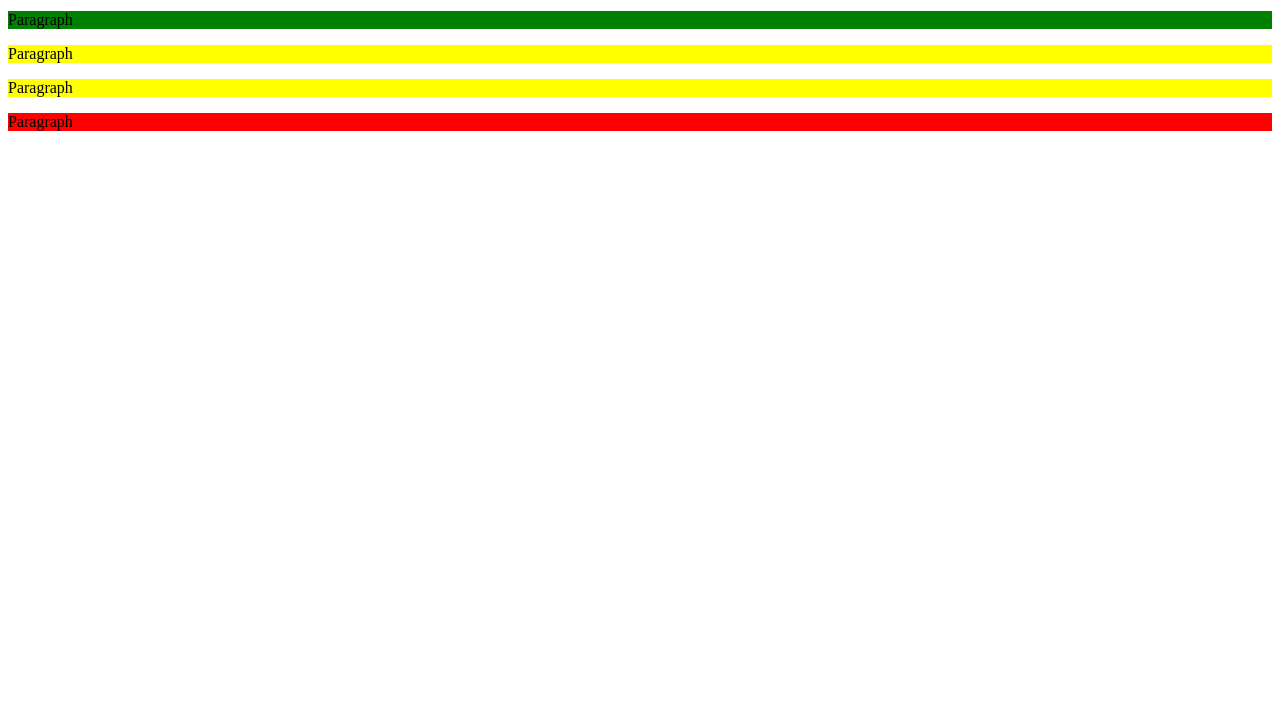
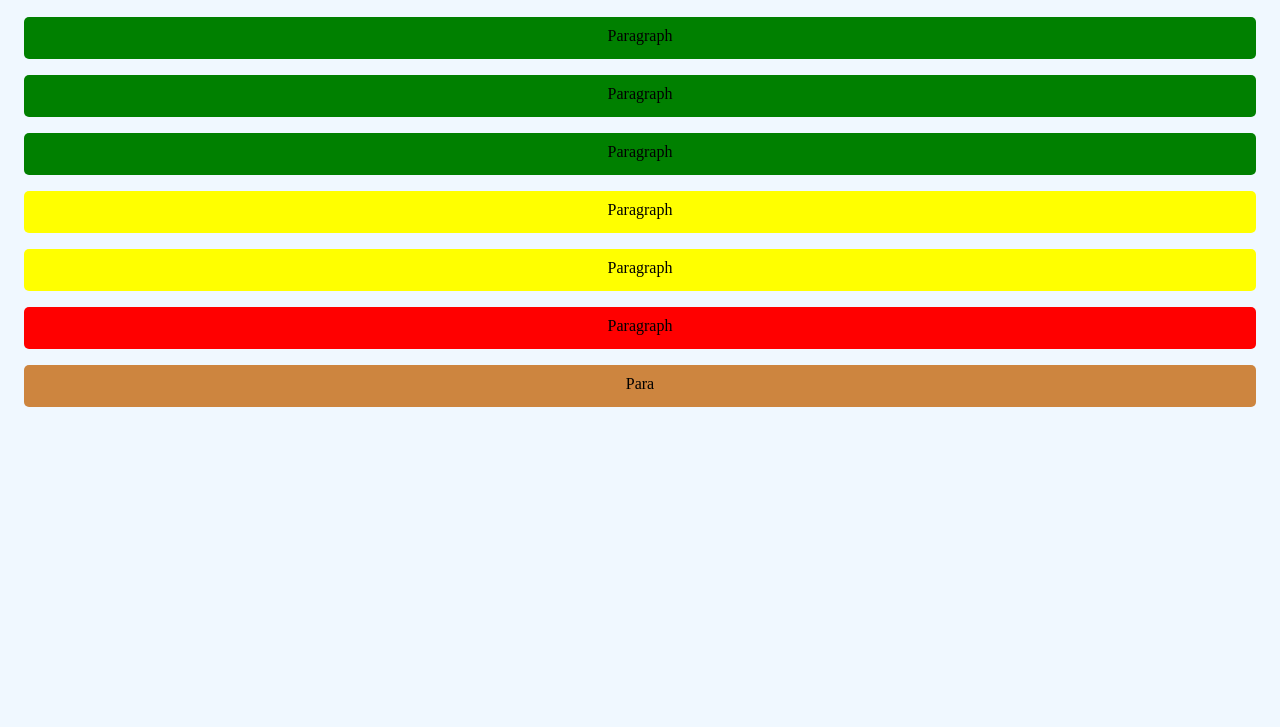
Before and after one commit to mdramjankhan/Full-Stack-IBM, a plain HTML site: page Day_5/Practice/index.html in a window 1280 px wide. Shown: the part 73-800 px from the top of the page. Drawn offline with Linux system fonts and the light colour scheme.

Commit message:
adding practice in day 4

```diff
--- a/Day_5/Practice/index.html
+++ b/Day_5/Practice/index.html
@@ -7,6 +7,7 @@
     <link rel="stylesheet" href="style.css">
 </head>
 <body>
+    <h1 style="text-align: center; text-decoration: underline; margin-bottom: 2rem;">Practicing Combinators in CSS</h1>
     <div class="parent">
         <p>Paragraph</p>
         <p>Paragraph</p>
@@ -17,6 +18,9 @@
 
             <div class="grandchild">
                 <p>Paragraph</p>
+                <div class="greatgrandchild">
+                    <p>Para</p>
+                </div>
             </div>
         </div>
     </div>
--- a/Day_5/Practice/style.css
+++ b/Day_5/Practice/style.css
@@ -1,3 +1,17 @@
+
+* {
+    background-color: aliceblue;
+}
+
+p {
+    height: 2rem;
+    text-align: center;
+    border-radius: 5px;
+    margin-right: 1rem;
+    margin-left: 1rem;
+    padding-top: 10px;
+}
+
 .parent > p {
     background-color: green;
 }
@@ -9,3 +23,7 @@
 .grandchild > p {
     background-color: red;
 }
+
+.greatgrandchild> p {
+    background-color: peru;
+}
```
